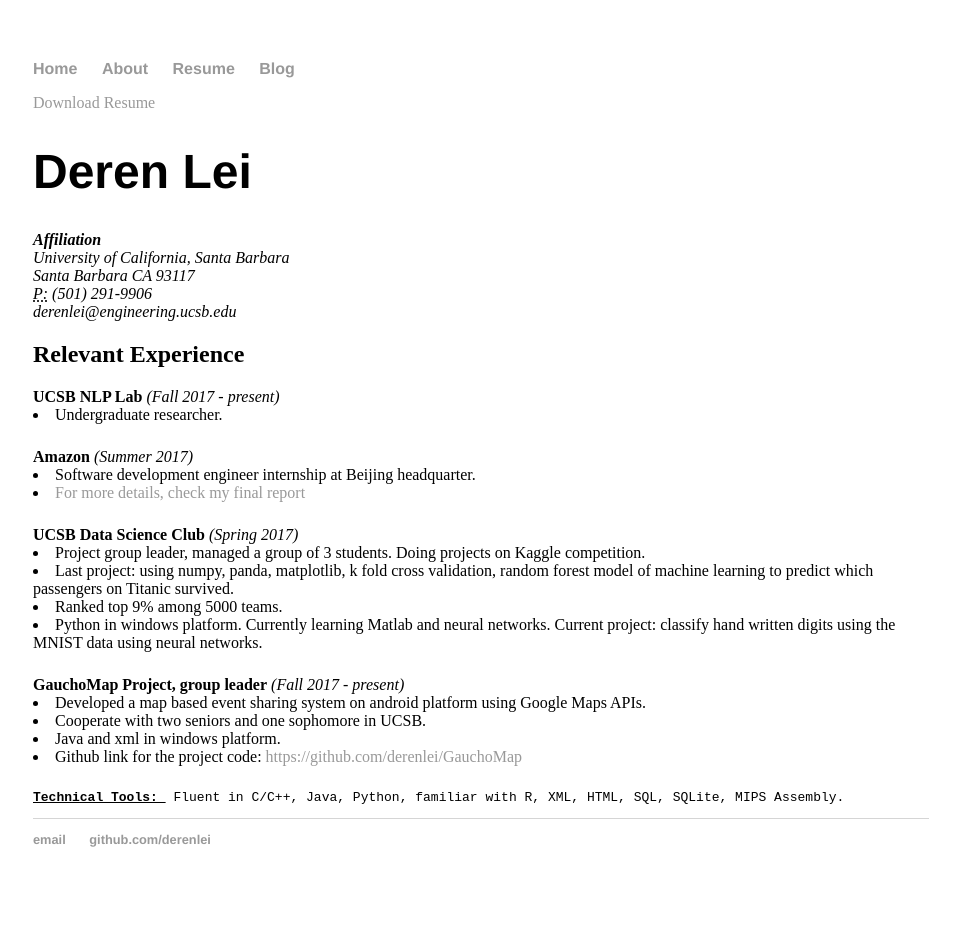
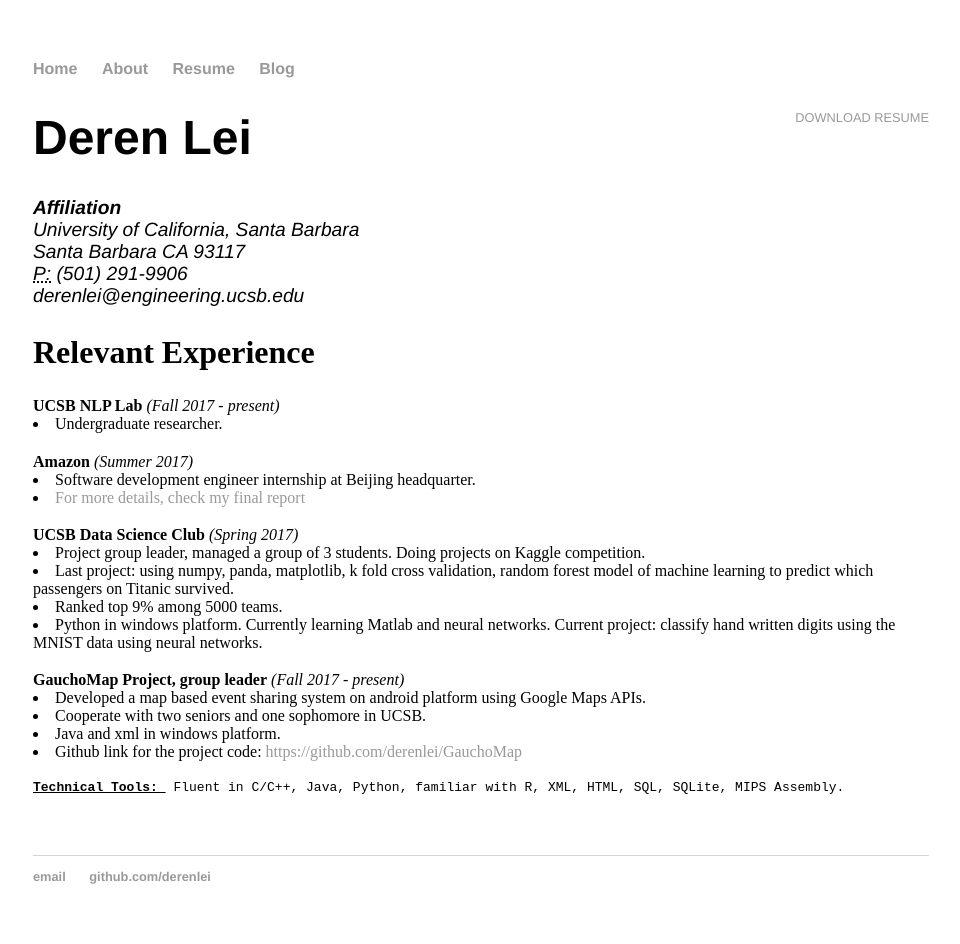
Before and after one commit to derenlei/derenlei.github.io, a Jekyll site: the page built from resume/index.html, in a window 1280 px wide. Shown: the whole page, without its empty margins (159-1119 px from the left). Built offline with Jekyll 4.4.1, drawn with Linux system fonts in a browser that asks for light colours; before the commit the page ends 907 px from its top, so only the background shows below that.

Commit message:
Update resume layout

```diff
--- a/css/main.css
+++ b/css/main.css
@@ -33,6 +33,7 @@
     font-size: .8em;
 }
 
+/* Blog */
 ul.posts {
     margin: 20px auto 40px;
     font-size: 1.5em;
@@ -41,3 +42,11 @@
 ul.posts li {
     list-style: none;
 }
+
+/* RESUME */
+.resume { margin: 0px 0px 60px; }
+.resume h1 { font-size: 3em; }
+.resume h2 { font-size: 2em; }
+.resume address, .resume .download { font-family: 'Helvetica', 'Arial', 'Sans-Serif'; }
+.resume address, .resume p { font-size: 1.2em; }
+.resume .download { float: right; font-size: .8em; text-transform: uppercase; }
```
